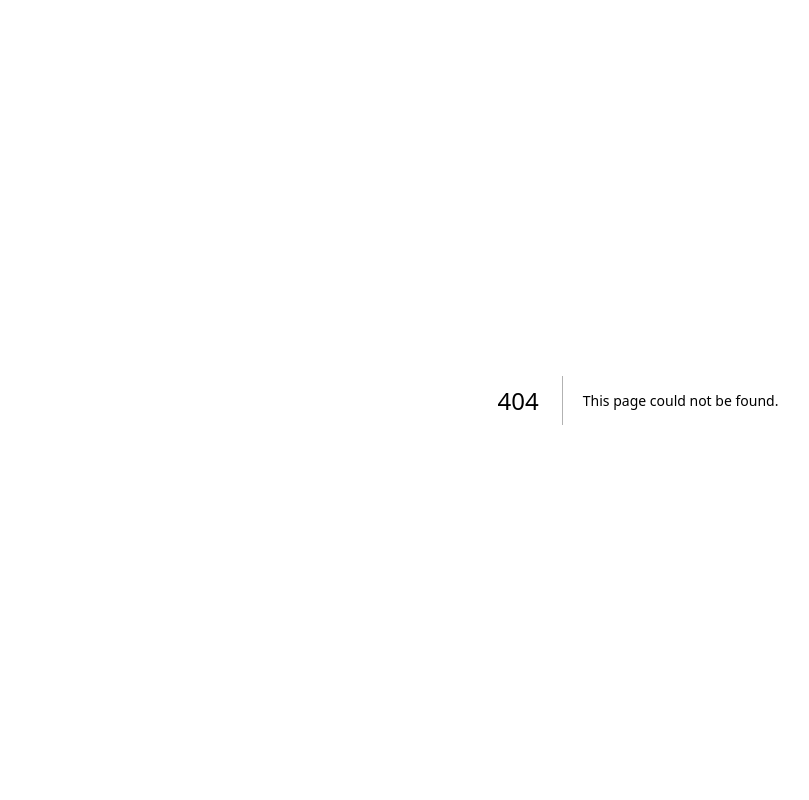
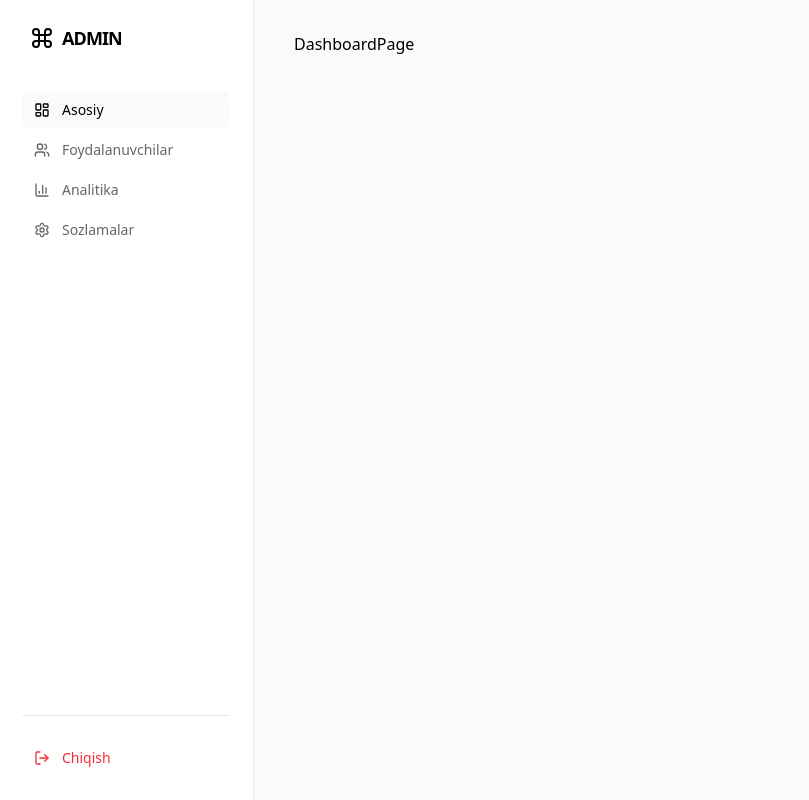
Before and after one commit to Diyor-Khasanov/architect-system, a Next.js app: page /dashboard in a window 1280 px wide. Before the commit this address had no page. Shown: the whole page, without its empty margins (2-811 px from the left). Built offline with nearby package versions, Linux system fonts and the light colour scheme.

Commit message:
fixing some bugs

```diff
--- /dev/null
+++ b/app/components/Sidebar.tsx
@@ -0,0 +1,59 @@
+'use client'
+
+import Link from 'next/link'
+import { usePathname } from 'next/navigation'
+import { LayoutDashboard, Users, BarChart3, Settings, LogOut, Command } from 'lucide-react'
+import { cn } from '../lib/utils'
+
+const menuItems = [
+  { name: 'Asosiy', href: '/dashboard', icon: LayoutDashboard },
+  { name: 'Foydalanuvchilar', href: '/dashboard/users', icon: Users },
+  { name: 'Analitika', href: '/dashboard/analytics', icon: BarChart3 },
+  { name: 'Sozlamalar', href: '/dashboard/settings', icon: Settings },
+]
+
+export default function Sidebar() {
+  const pathname = usePathname()
+
+  return (
+    <aside className='fixed inset-y-0 left-0 hidden w-64 border-r border-[#eaeaea] dark:border-[#333] bg-white dark:bg-[#000] lg:block'>
+      <div className='flex h-full flex-col p-6'>
+        {/* Logo section */}
+        <div className='flex items-center gap-2 px-2 mb-10'>
+          <Command className='h-6 w-6' />
+          <span className='text-lg font-bold tracking-tighter'>ADMIN</span>
+        </div>
+
+        {/* Navigation links */}
+        <nav className='flex-1 space-y-1'>
+          {menuItems.map((item) => {
+            const isActive = pathname === item.href
+            return (
+              <Link
+                key={item.href}
+                href={item.href}
+                className={cn(
+                  'flex items-center gap-3 px-3 py-2 rounded-md text-sm font-medium transition-colors',
+                  isActive
+                    ? 'bg-[#fafafa] dark:bg-[#111] text-black dark:text-white'
+                    : 'text-[#666] hover:text-black dark:hover:text-white hover:bg-[#fafafa] dark:hover:bg-[#111]'
+                )}
+              >
+                <item.icon className='h-4 w-4' />
+                {item.name}
+              </Link>
+            )
+          })}
+        </nav>
+
+        {/* Bottom section */}
+        <div className='mt-auto pt-6 border-t border-[#eaeaea] dark:border-[#333]'>
+          <button className='flex w-full items-center gap-3 px-3 py-2 text-sm font-medium text-red-500 hover:bg-red-50 dark:hover:bg-red-950/20 rounded-md transition-colors'>
+            <LogOut className='h-4 w-4' />
+            Chiqish
+          </button>
+        </div>
+      </div>
+    </aside>
+  )
+}
--- /dev/null
+++ b/app/dashboard/layout.tsx
@@ -0,0 +1,15 @@
+import Sidebar from '../components/Sidebar'
+
+export default function DashboardLayout({ children }: { children: React.ReactNode }) {
+  return (
+    <div className='flex min-h-screen bg-[#fafafa] dark:bg-[#000] text-black dark:text-white'>
+      {/* Sidebar - Desktop uchun doimiy ko'rinadi */}
+      <Sidebar />
+
+      {/* Asosiy kontent maydoni */}
+      <main className='flex-1 lg:pl-64'>
+        <div className='h-full px-4 py-8 lg:px-10'>{children}</div>
+      </main>
+    </div>
+  )
+}
--- /dev/null
+++ b/app/dashboard/page.tsx
@@ -0,0 +1,9 @@
+import React from 'react'
+
+const DashboardPage = () => {
+  return (
+    <div>DashboardPage</div>
+  )
+}
+
+export default DashboardPage
--- /dev/null
+++ b/app/lib/utils.ts
@@ -0,0 +1,6 @@
+import { type ClassValue, clsx } from 'clsx'
+import { twMerge } from 'tailwind-merge'
+
+export function cn(...inputs: ClassValue[]) {
+  return twMerge(clsx(inputs))
+}
--- /dev/null
+++ b/app/loading.tsx
@@ -0,0 +1,32 @@
+import { Loader2 } from 'lucide-react'
+
+export default function Loading() {
+  return (
+    <div className='flex h-[80vh] w-full flex-col items-center justify-center space-y-4'>
+      <div className='relative flex items-center justify-center'>
+        <div className='h-12 w-12 rounded-full border-2 border-[#eaeaea] dark:border-[#333]' />
+
+        <div className='absolute inset-0 flex items-center justify-center'>
+          <Loader2 className='h-6 w-6 animate-spin text-black dark:text-white stroke-[1.5px]' />
+        </div>
+      </div>
+
+      <div className='flex flex-col items-center space-y-1'>
+        <p className='text-sm font-medium tracking-tight text-black dark:text-white'>
+          Yuklanmoqda...
+        </p>
+        <p className='text-xs text-[#666] dark:text-[#888] animate-pulse'>Iltimos, kuting</p>
+      </div>
+
+      <div className='absolute inset-0 -z-10 flex flex-col p-10 opacity-[0.03] dark:opacity-[0.07] pointer-events-none'>
+        <div className='h-8 w-48 bg-black dark:bg-white rounded-md mb-8' />
+        <div className='grid grid-cols-3 gap-6 mb-10'>
+          <div className='h-32 bg-black dark:bg-white rounded-xl' />
+          <div className='h-32 bg-black dark:bg-white rounded-xl' />
+          <div className='h-32 bg-black dark:bg-white rounded-xl' />
+        </div>
+        <div className='h-64 w-full bg-black dark:bg-white rounded-xl' />
+      </div>
+    </div>
+  )
+}
--- /dev/null
+++ b/app/not-found.tsx
@@ -0,0 +1,39 @@
+import Link from 'next/link'
+import { ChevronLeft, Home, AlertCircle } from 'lucide-react'
+
+export default function NotFound() {
+  return (
+    <div className='min-h-screen flex flex-col items-center justify-center bg-white dark:bg-[#000] text-black dark:text-white p-4'>
+      <div className='space-y-6 text-center max-w-md'>
+        {/* Geist uslubidagi minimal 404 belgisi */}
+        <div className='flex justify-center'>
+          <div className='w-16 h-16 bg-[#fafafa] dark:bg-[#111] border border-[#eaeaea] dark:border-[#333] rounded-2xl flex items-center justify-center shadow-sm'>
+            <AlertCircle className='h-8 w-8 text-[#666]' />
+          </div>
+        </div>
+
+        <div className='space-y-2'>
+          <h1 className='text-4xl font-bold tracking-tighter sm:text-5xl'>404</h1>
+          <h2 className='text-xl font-semibold tracking-tight'>Sahifa topilmadi</h2>
+          <p className='text-[#666] dark:text-[#888] text-sm leading-relaxed'>
+            Kechirasiz, siz qidirayotgan sahifa mavjud emas yoki boshqa manzilga ko'chirilgan
+            bo'lishi mumkin.
+          </p>
+        </div>
+
+        <div className='flex flex-col sm:flex-row items-center justify-center gap-3 pt-4'>
+          <Link
+            href='/dashboard'
+            className='w-full sm:w-auto inline-flex items-center justify-center gap-2 px-5 py-2.5 bg-black dark:bg-white text-white dark:text-black rounded-md text-sm font-medium hover:opacity-90 transition-opacity'
+          >
+            <Home className='h-4 w-4' />
+            Dashboardga qaytish
+          </Link>
+        </div>
+      </div>
+
+      {/* Geist dizaynidagi pastki dekorativ chiziq */}
+      <div className='fixed bottom-0 left-0 w-full h-[1px] bg-gradient-to-r from-transparent via-[#eaeaea] dark:via-[#333] to-transparent opacity-50' />
+    </div>
+  )
+}
--- a/app/page.tsx
+++ b/app/page.tsx
@@ -1,7 +1,5 @@
+import { redirect } from 'next/navigation'
+
 export default function Home() {
-  return (
-    <div>
-      <h1>Hello</h1>
-    </div>
-  );
+  redirect('/login')
 }
```
